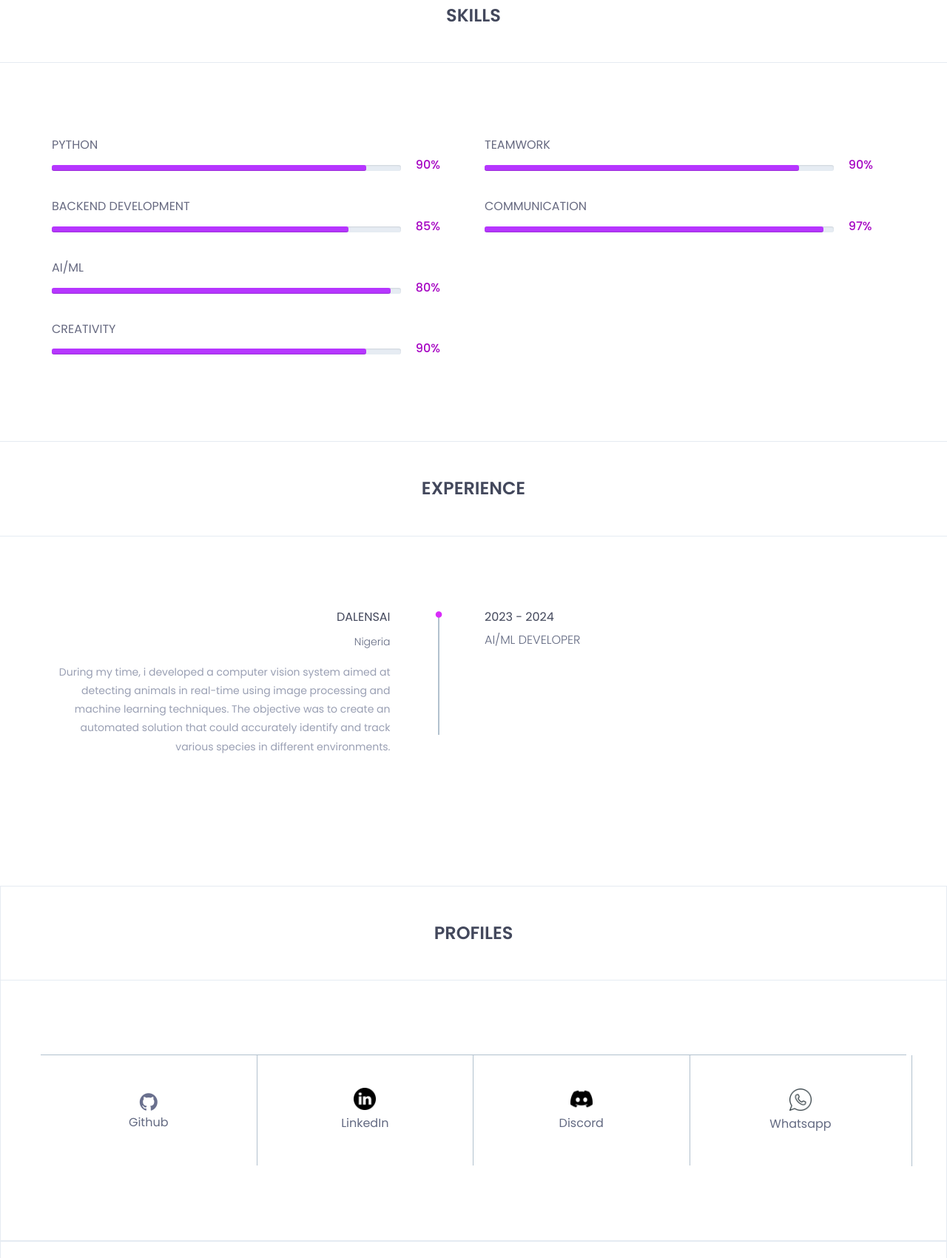
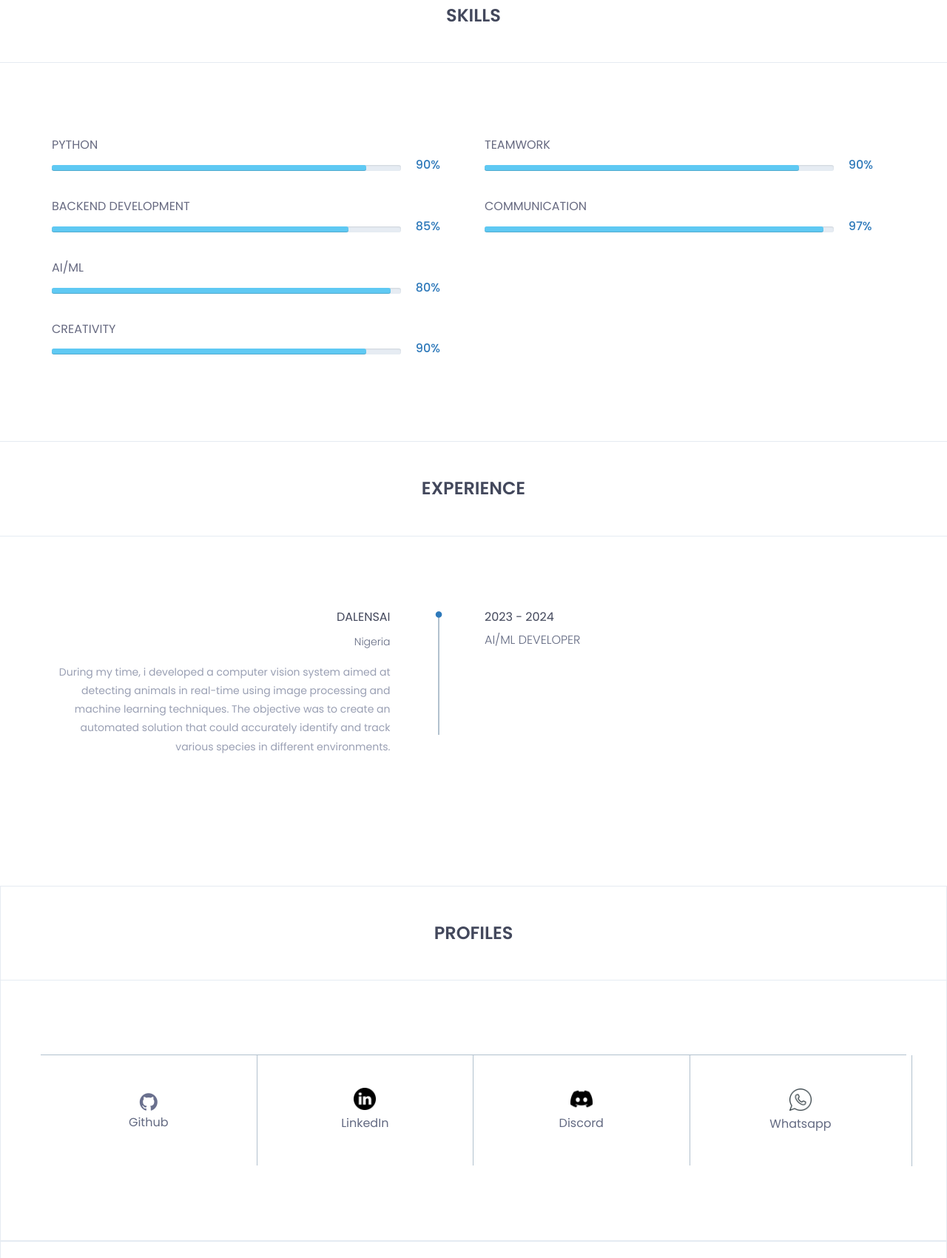
Before and after one commit to Akashii0/Portfolio, a FastAPI app: page / in a window 1280 px wide. Shown: the part 2560-4260 px from the top of the page at 74% size. Run offline with FastAPI, Linux system fonts and the light colour scheme; some libraries are stand-ins or nearby versions.

Commit message:
Updated Colour accents

```diff
--- a/static/css/style.css
+++ b/static/css/style.css
@@ -390,6 +391,7 @@ span.single-timeline-horizontal.spacial-horizontal-line {width: 88px;}
 .single-progress-txt h3 {
     width: 10%;
     color: #a606c3;
+    color: #2e79ba;;
     position: relative;
     top: 6px;
     left: 20px;
@@ -409,7 +411,8 @@ span.single-timeline-horizontal.spacial-horizontal-line {width: 88px;}
     margin-bottom: 37px;
 }
 .progress-bar {
-   background: #b636ff;
+   /* background: #b636ff; */
+   background: #5fc9f3;;
     border-radius: 3px;
    -webkit-transition: width 1.5s ease-in-out;
    -ms-transition: width 1.5s ease-in-out;
@@ -483,7 +487,8 @@ span.single-timeline-horizontal.spacial-horizontal-line {width: 88px;}
 }
 
 .timeline-content span>i, .experience-time span>i {
-    color: #d92cf9;
+    /* color: #d92cf9; */
+    color: #2e79ba;
     position: absolute;
     font-size: 10px;
     left: -14.5%;
@@ -568,11 +573,16 @@ span.single-timeline-horizontal.spacial-horizontal-line {width: 88px;}
     content: " ";
     width:100%;
     height: 100%;
-    background: #d92cf9;
-    background: -moz-linear-gradient(left, #d92cf9 0%, #b636ff 100%);
-    background: -webkit-linear-gradient(left, #d92cf9 0%,#b636ff 100%);
-    background: linear-gradient(to right, #d92cf9 0%,#b636ff 100%);
-    filter: progid:DXImageTransform.Microsoft.gradient( startColorstr='#d92cf9', endColorstr='#b636ff',GradientType=1 );
+    /* background: #d92cf9; */
+    background: #5fc9f3;;
+    /* background: -moz-linear-gradient(left, #d92cf9 0%, #b636ff 100%); */
+    background: -moz-linear-gradient(left, #5fc9f3 0%, #5fc9f3 100%);
+    /* background: -webkit-linear-gradient(left, #d92cf9 0%,#b636ff 100%); */
+    background: -webkit-linear-gradient(left, #5fc9f3 0%,#5fc9f3 100%);
+    /* background: linear-gradient(to right, #d92cf9 0%,#b636ff 100%); */
+    background: linear-gradient(to right, #2e79ba 20%,#5fc9f3 100%);
+    /* filter: progid:DXImageTransform.Microsoft.gradient( startColorstr='#d92cf9', endColorstr='#b636ff',GradientType=1 ); */
+    filter: progid:DXImageTransform.Microsoft.gradient( startColorstr='#5fc9f3', endColorstr='#2e79ba',GradientType=1 );
     -webkit-transform:scale(0);
     -moz-transform:scale(0);
     -ms-transform:scale(0);
```
Also changed, not shown: other parts of static/css/style.css (+22 -11 lines).
